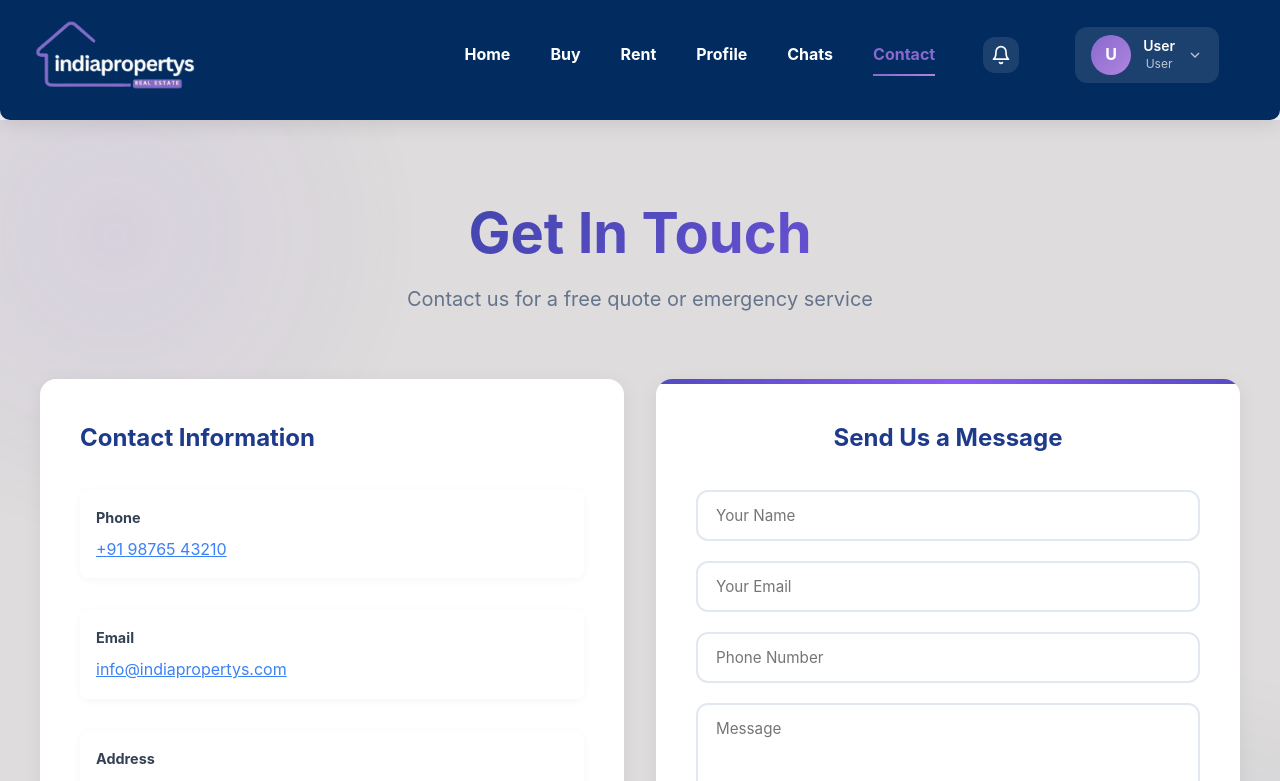
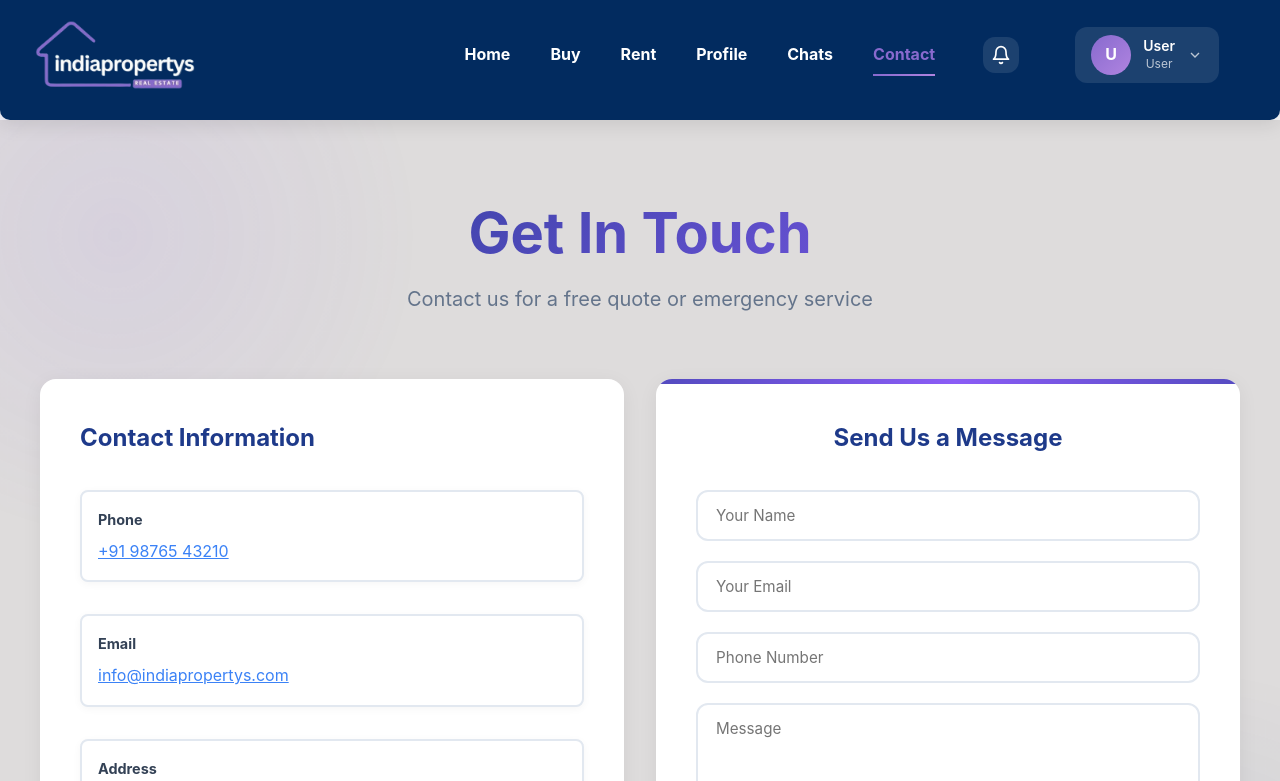
Before and after one commit to Vedantlights/Testingmodel1, a React (Create React App) app in the folder frontend/: page /BuyerContactPage in a window 1280 px wide. Shown: the top 781 px of the page. Built offline with nearby package versions, Linux system fonts and the light colour scheme; no server answers.

Commit message:
Update BuyerContactPage.css

```diff
--- a/frontend/src/UserDashboard/styles/BuyerContactPage.css
+++ b/frontend/src/UserDashboard/styles/BuyerContactPage.css
@@ -141,6 +141,7 @@
 .buyer-contact-info-item {
   margin-bottom: 2rem;
   box-shadow: 0 2px 8px rgba(0, 0, 0, 0.04);
+  border: 2px solid #e2e8f0;
   padding: 1rem;
   border-radius: 8px;
   background: white;
```
